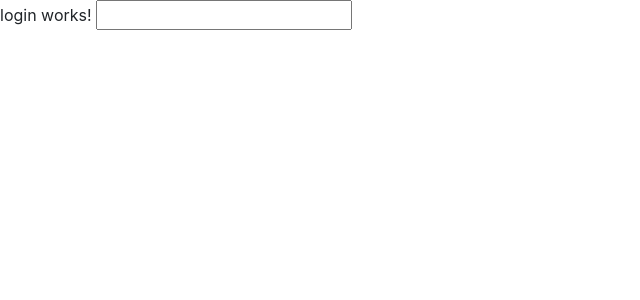
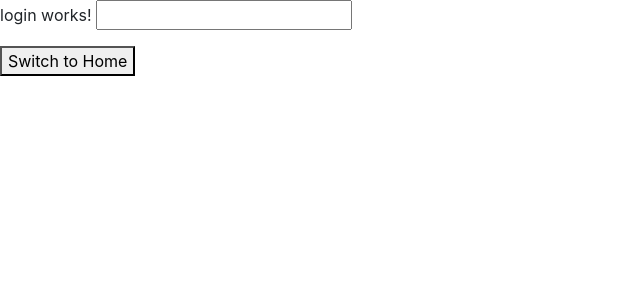
Before and after one commit to BAHHOU/my-manager, an Angular app: page / in a window 1280 px wide. Shown: the top 300 px of the page, without its empty margins (0-640 px from the left). Built offline with nearby package versions, Linux system fonts and the light colour scheme.

Commit message:
[project home] implimented navigation between screens

```diff
--- a/src/app/app.routes.ts
+++ b/src/app/app.routes.ts
@@ -1,14 +1,16 @@
 import { ExtraOptions, RouterModule, Routes } from "@angular/router";
 import { NgModule } from "@angular/core";
 import { LoginComponent } from "./component/login/login.component";
+import { HomeComponent } from "./component/home/home.component";
 
 const routes: Routes = [
   {
     path: "",
-    component: LoginComponent,
-    data: {
-      title: "Home"
-    }
+    component: LoginComponent
+  },
+  {
+    path: "home",
+    component: HomeComponent
   }
 ];
 
--- a/src/app/component/login/login.component.html
+++ b/src/app/component/login/login.component.html
@@ -1,4 +1,5 @@
 <p>
-  login works!
+  login works! {{ title}}
   <input />
 </p>
+<button (click)="switchToHome()">Switch to Home</button>
--- a/src/app/component/login/login.component.ts
+++ b/src/app/component/login/login.component.ts
@@ -1,15 +1,17 @@
-import { Component, OnInit } from '@angular/core';
+import { Component, OnInit } from "@angular/core";
+import { Router } from "@angular/router";
 
 @Component({
-  selector: 'app-login',
-  templateUrl: './login.component.html',
-  styleUrls: ['./login.component.scss']
+  selector: "app-login",
+  templateUrl: "./login.component.html",
+  styleUrls: ["./login.component.scss"]
 })
 export class LoginComponent implements OnInit {
+  constructor(private router: Router) {}
 
-  constructor() { }
+  ngOnInit() {}
 
-  ngOnInit() {
+  public switchToHome() {
+    this.router.navigate(["./home"]);
   }
-
 }
```
Also changed, not shown: src/app/component/home/home.component.html (line endings or trailing spaces).
